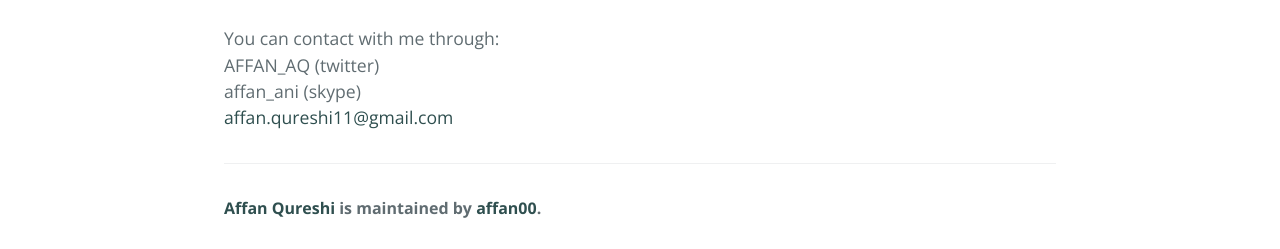
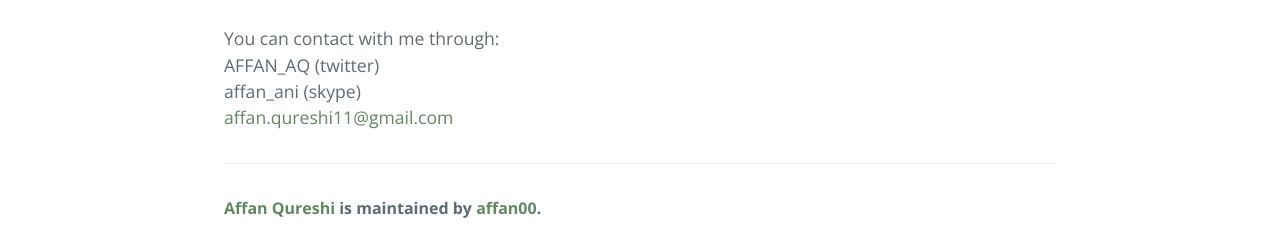
Before and after one commit to affan00/affan00.github.io, a Jekyll site: the page built from index.html, in a window 1280 px wide. Shown: the part 711-960 px from the top of the page. Built offline with Jekyll 4.4.1, drawn with Linux system fonts in a browser that asks for light colours; nearby versions of some CDN libraries; Markdown is read by kramdown in place of the engine named in the settings.

Commit message:
changes added

```diff
--- a/stylesheets/stylesheet.css
+++ b/stylesheets/stylesheet.css
@@ -10,7 +10,7 @@
   color: #606c71; }
 
 a {
-  color: darkslategray;
+  color: rgba(10, 68, 10, 0.64);
   text-decoration: none; }
   a:hover {
     text-decoration: none; }
@@ -72,6 +72,7 @@
     padding: 2rem 1rem; } }
 
 .project-name {
+    color: darkslategray;
   margin-top: 0;
   margin-bottom: 0.1rem;}
 
```
